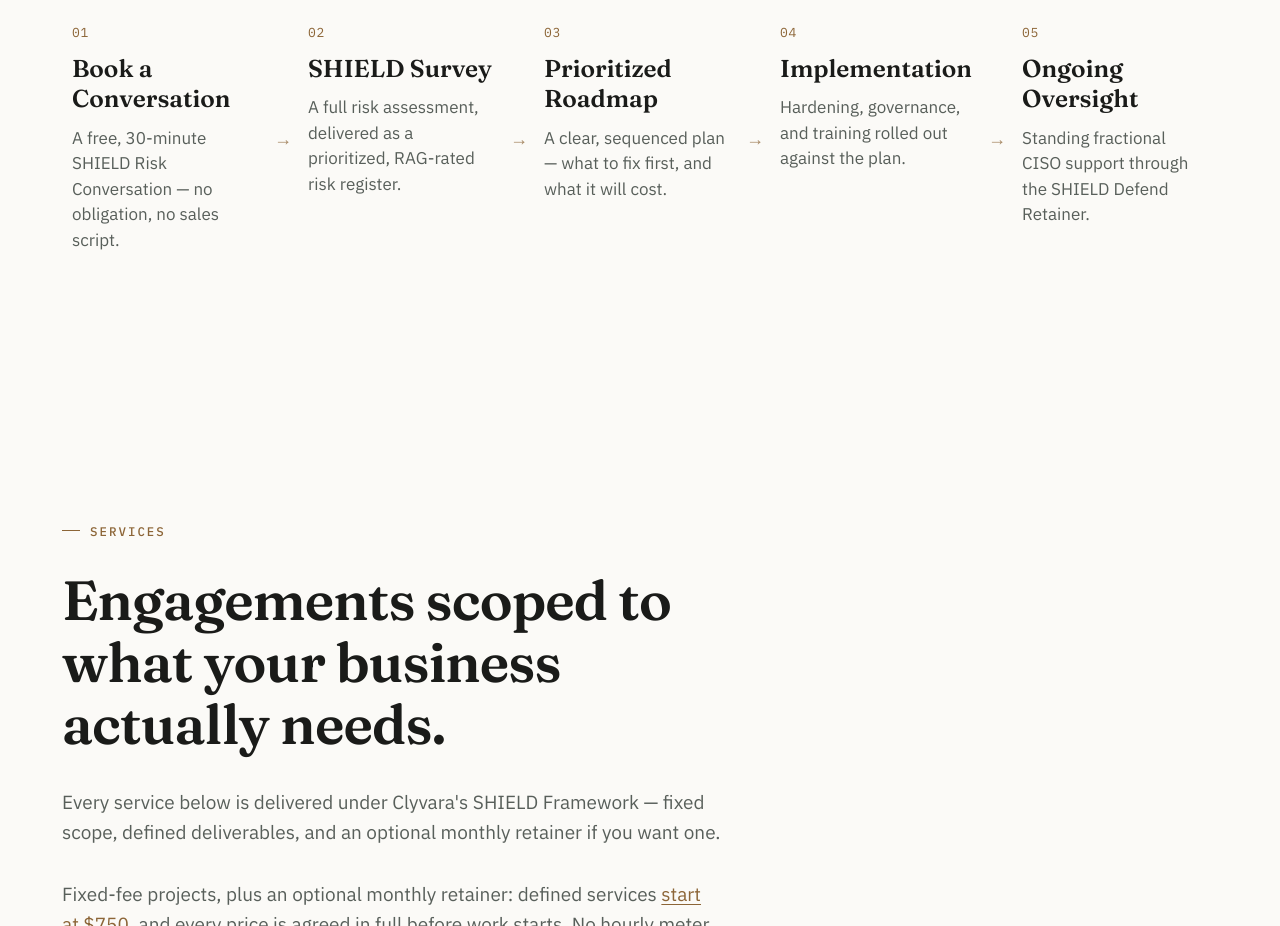
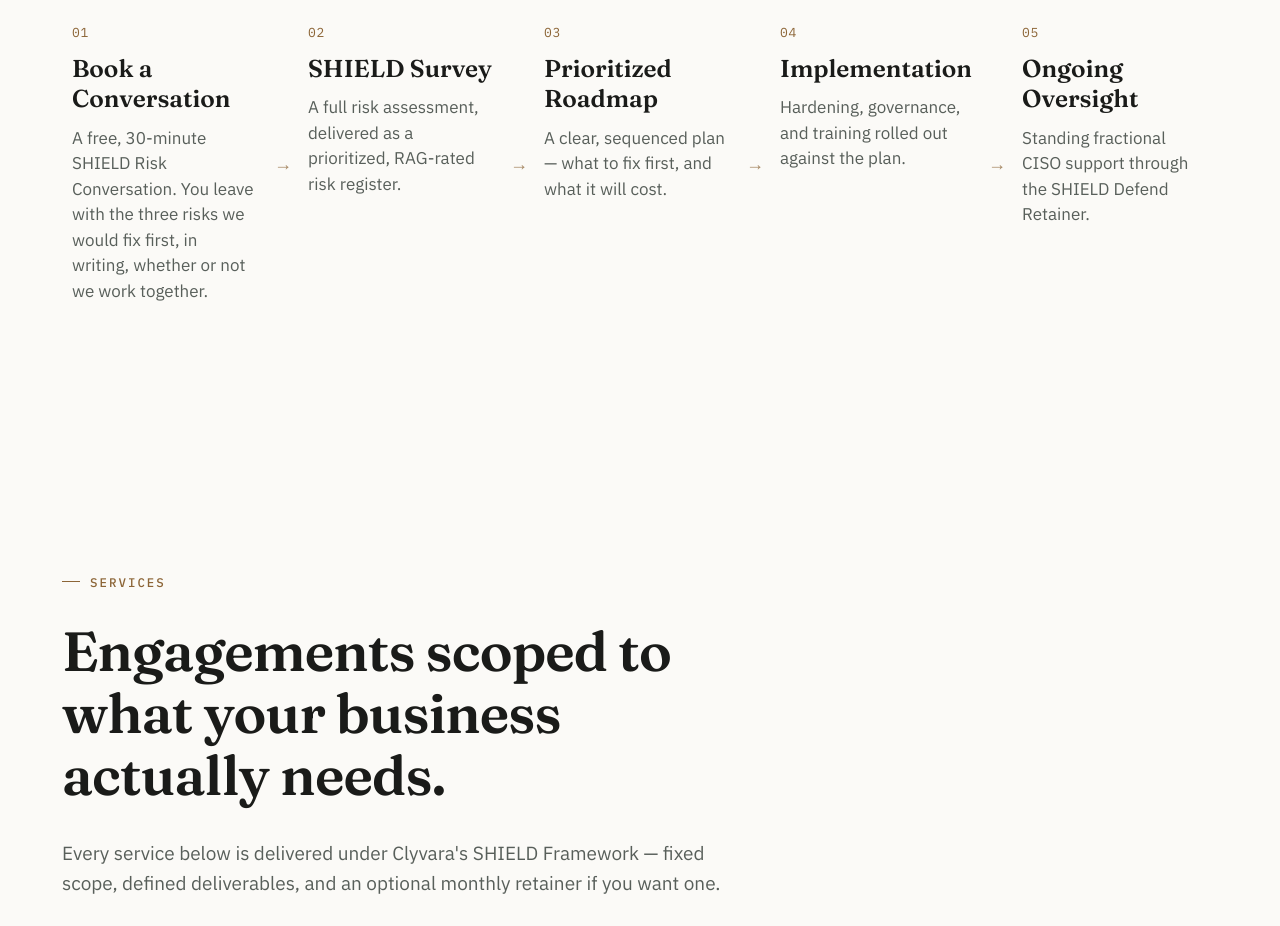
Before and after one commit to Clyvara-io/clyvara-io.github.io, a plain HTML site: page index.html in a window 1280 px wide. Shown: the part 6300-7226 px from the top of the page. Drawn offline with Linux system fonts and the light colour scheme.

Commit message:
Consult rename follow-through: the How It Works step now carries the guaranteed takeaway - you leave with the three risks we would fix first, in writing, whether or not we work together

```diff
--- a/index.html
+++ b/index.html
@@ -958,7 +958,7 @@ footer{ background:var(--ink); color:var(--muted-on-ink); padding:96px 0 0; }
       <div class="journey-step">
         <div class="journey-num">01</div>
         <div class="journey-title">Book a Conversation</div>
-        <div class="journey-desc">A free, 30-minute SHIELD Risk Conversation — no obligation, no sales script.</div>
+        <div class="journey-desc">A free, 30-minute SHIELD Risk Conversation. You leave with the three risks we would fix first, in writing, whether or not we work together.</div>
       </div>
       <div class="journey-arrow">→</div>
       <div class="journey-step">
```
